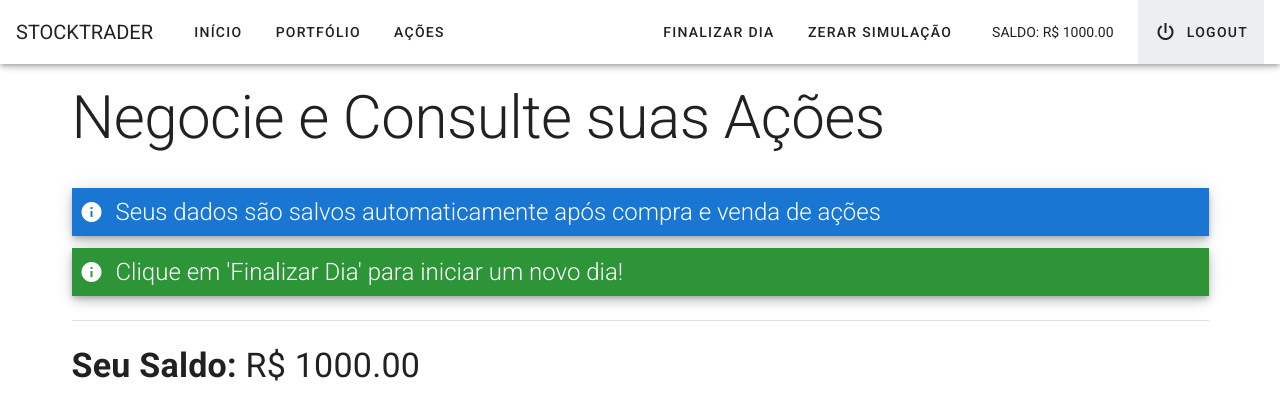
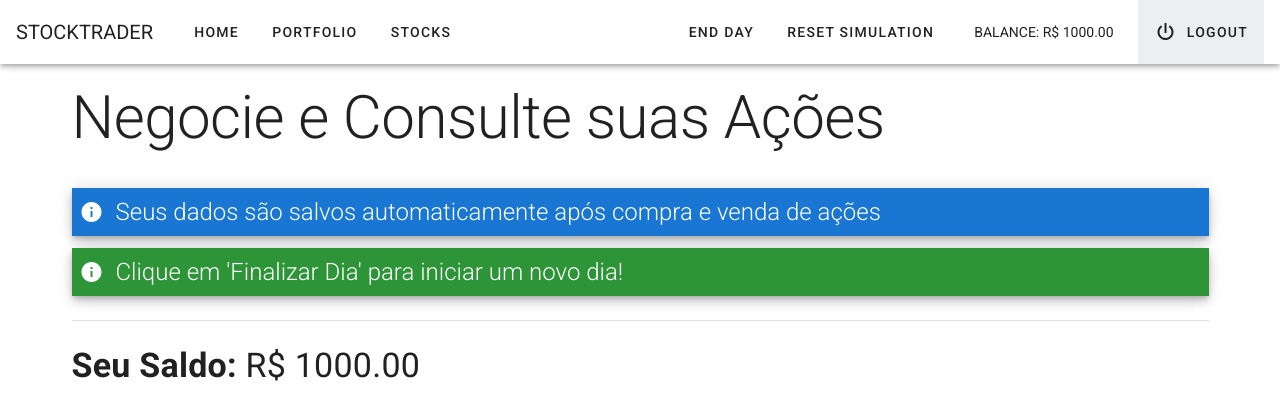
Before and after one commit to lucaspineda/stock-trader, a Vue app: page /#/home in a window 1280 px wide. Shown: the top 420 px of the page. Built offline with nearby package versions, Linux system fonts and the light colour scheme; no server answers; the database is empty; sample sign-in values are in the browser's storage.

Commit message:
Fix finish day button

```diff
--- a/src/components/Header.vue
+++ b/src/components/Header.vue
@@ -6,15 +6,15 @@
             <span>TRADER</span>
         </v-toolbar-title>
         <v-toolbar-items>
-            <v-btn text to="/">INÍCIO</v-btn>
-            <v-btn text to="/portfolio">PORTFÓLIO</v-btn>
-            <v-btn text to="/stocks">AÇÕES</v-btn>
+            <v-btn text to="/">HOME</v-btn>
+            <v-btn text to="/portfolio">PORTFOLIO</v-btn>
+            <v-btn text to="/stocks">STOCKS</v-btn>
         </v-toolbar-items>
         <v-spacer></v-spacer>
         <v-toolbar-items>
-            <v-btn @click="endDay" text>FINALIZAR DIA</v-btn>
-            <v-btn @click="resetSimulation" text>ZERAR SIMULAÇÃO</v-btn>
-            <span class="balance mx-6">SALDO: {{ allData.balance | formatBalance }}</span>
+            <v-btn @click="endDay" text>END DAY</v-btn>
+            <v-btn @click="resetSimulation" text>RESET SIMULATION</v-btn>
+            <span class="balance mx-6">BALANCE: {{ allData.balance | formatBalance }}</span>
             <v-btn class="blue-grey lighten-5" @click="logoutUserLocal" text>
                 <v-icon class="mr-2">mdi-power</v-icon>
                 LOGOUT
@@ -51,20 +51,18 @@ export default {
         },
     },
     methods: {
-        // ...mapActions(['loadData']),
         ...mapActions('auth', ['logoutUser', 'handleAuthStateChange']),
-        ...mapActions('stocks', ['fbAddTasks']),
-        ...mapActions(['fbSetBalance']),
+        ...mapActions('stocks', ['fbAddTasks', 'updateStock']),
+        ...mapActions(['fbSetBalance', 'fbUpdateBalance']),
 
         loadDataLocal() {
             this.loadData()
         },
         endDay() {
-            this.allData.stocks.forEach(stock => {
-                stock.price += this.getRandom(-5, 5)
-            });
-
-            this.$store.dispatch('saveData', {stocks: this.allData.stocks})
+            for (const key in this.allData.stocks) {
+                this.allData.stocks[key].price += this.getRandom(-5, 5)
+                this.updateStock({ id: key, updates: { price: this.allData.stocks[key].price } })
+            }
         },
         getRandom(min, max){
             const random = Math.random() * (max - min) + min
```
